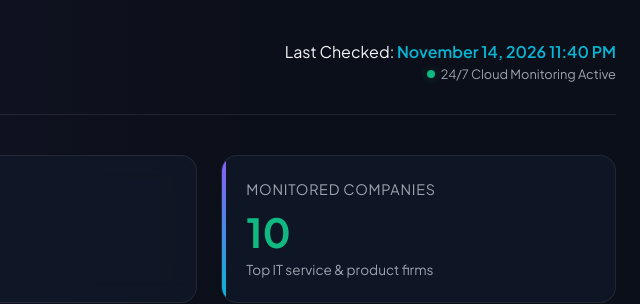
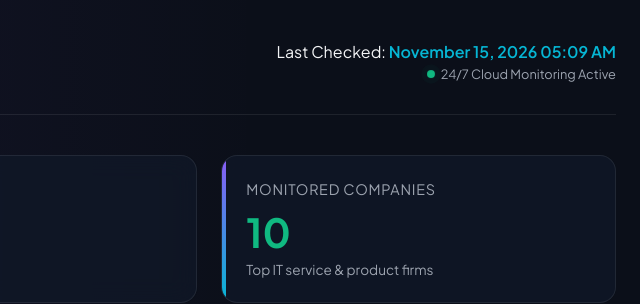
Before and after one commit to theharshaltech/job-watcher, a plain HTML site: page index.html in a window 1280 px wide. Shown: the top 304 px of the page, 640-1280 px from the left. Drawn offline with Linux system fonts and the light colour scheme.

Commit message:
Auto-update: Database, Dashboard, and Logs [skip ci]

```diff
--- a/index.html
+++ b/index.html
@@ -453,7 +453,7 @@
                 <p class="brand-subtitle">Automated notifications for MCA & Fresher eligibility</p>
             </div>
             <div class="last-updated">
-                <div>Last Checked: <span class="time">November 14, 2026 11:40 PM</span></div>
+                <div>Last Checked: <span class="time">November 15, 2026 05:09 AM</span></div>
                 <div class="status"><span class="pulse-dot"></span> 24/7 Cloud Monitoring Active</div>
             </div>
         </header>
```
Also changed, not shown: 1 other file.
